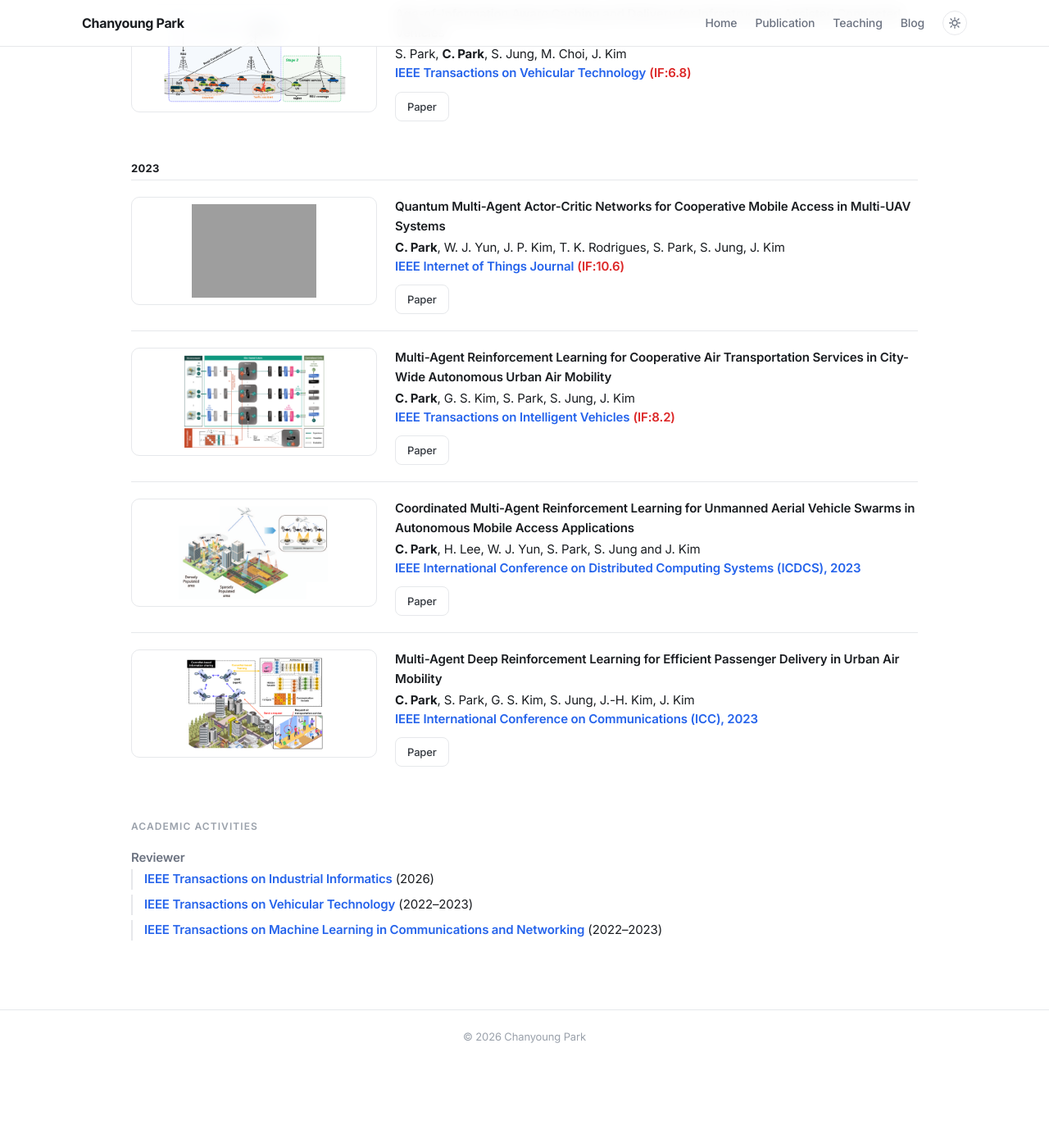
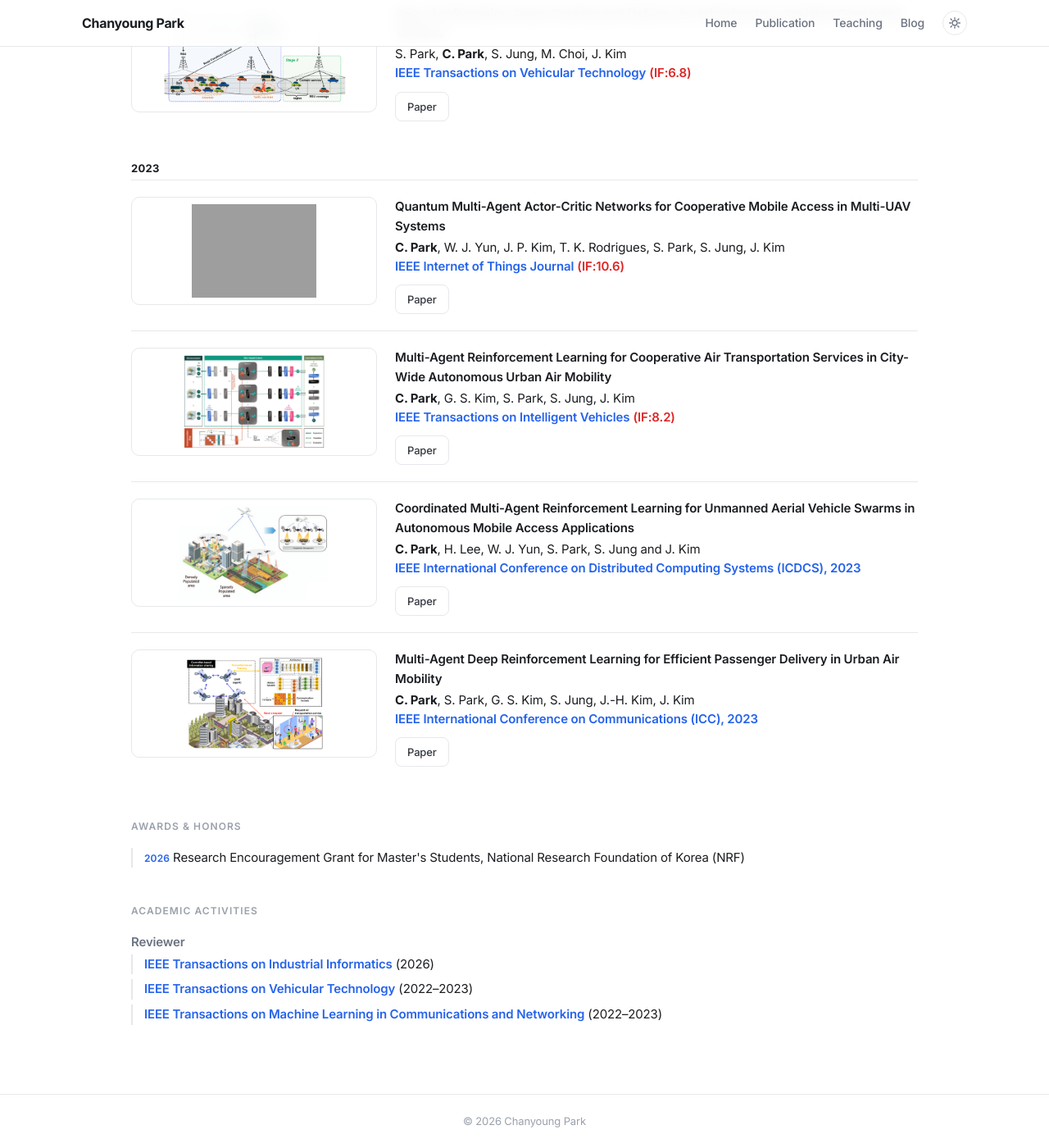
Before and after one commit to cosdeneb/cosdeneb.github.io, a Jekyll site: the page built from index.md, in a window 1280 px wide and 1400 px high, scrolled down 1564 px. Shown: the whole window at 82% size. Built offline with Jekyll 4.4.1, drawn with Linux system fonts in a browser that asks for light colours; before the commit the page ends 2861 px from its top, so only the background shows below that.

Commit message:
Home: add Awards & Honors section with 2026 NRF research grant

```diff
--- a/_config.yml
+++ b/_config.yml
@@ -67,4 +67,4 @@
   - vendor/ruby/
 
 # Used for defeating caching
-version: 18
+version: 19
--- a/_sass/_site.scss
+++ b/_sass/_site.scss
@@ -249,7 +249,8 @@
   margin-top: 20px;
 }
 
-.home-activities {
+.home-activities,
+.home-awards {
   clear: both;
   margin-top: 20px;
 }
--- a/index.md
+++ b/index.md
@@ -163,6 +163,13 @@
   </div>
 </div>
 
+<div class="home-awards">
+  <h2 class="home-section-title">Awards &amp; Honors</h2>
+  <ul class="clean-list compact">
+    <li><span class="news-date">2026</span> Research Encouragement Grant for Master's Students, National Research Foundation of Korea (NRF)</li>
+  </ul>
+</div>
+
 <div class="home-activities">
   <h2 class="home-section-title">Academic Activities</h2>
   <p class="timeline-meta">Reviewer</p>
```
